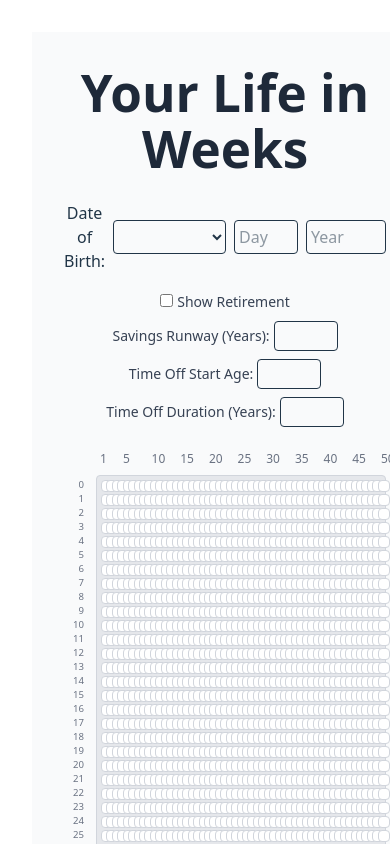
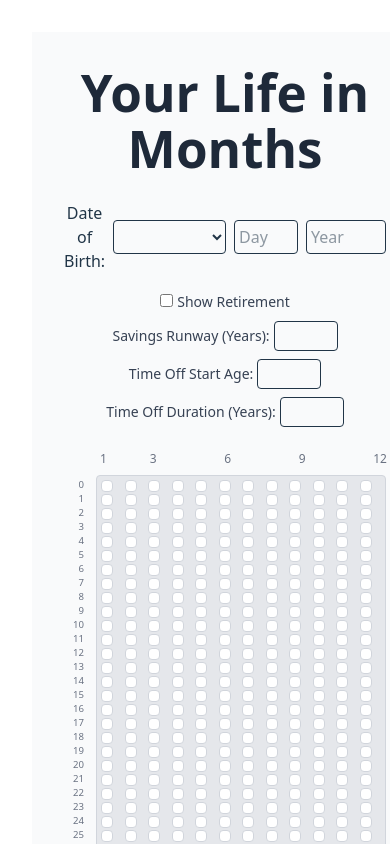
Before and after one commit to fstrauf/life-calendar, a Vue app: page / in a window 390 px wide. Shown: the top 844 px of the page. Built offline with nearby package versions, Linux system fonts and the light colour scheme.

Commit message:
fixed and mobile

```diff
--- a/src/components/LifeGrid.vue
+++ b/src/components/LifeGrid.vue
@@ -1,11 +1,11 @@
 <template>
   <div class="relative pt-6">
-    <!-- X-Axis Markers (Week) -->
+    <!-- X-Axis Markers -->
     <div class="absolute top-0 left-8 right-0 flex text-xs text-gray-500"
          :style="{ width: `calc(100% - ${axisOffset}px)` }">
-      <span v-for="week in weekMarkers" :key="`week-${week}`" class="absolute text-center"
-            :style="{ left: `calc(${(week - 1) / weeksPerYear * 100}% + ${markerOffsetX}px)` }">
-        {{ week }}
+      <span v-for="marker in xAxisMarkers" :key="`marker-${marker}`" class="absolute text-center"
+            :style="{ left: `calc(${(marker - 1) / itemsPerYear * 100}% + ${markerOffsetX}px)` }">
+        {{ marker }}
       </span>
     </div>
 
@@ -21,13 +21,13 @@
       </div>
 
       <!-- Grid -->
-      <div class="grid grid-cols-52 gap-0.5 border border-gray-300 rounded bg-gray-200 p-1 flex-grow">
+      <div class="grid gap-0.5 border border-gray-300 rounded bg-gray-200 p-1 flex-grow" :class="gridColsClass">
         <div
-          v-for="weekIndex in totalWeeks"
-          :key="weekIndex"
+          v-for="itemIndex in totalItems"
+          :key="itemIndex"
           class="w-3 h-3 border border-gray-300 rounded-sm"
-          :class="getWeekClass(weekIndex)"
-          :title="`Year ${Math.floor((weekIndex - 1) / weeksPerYear)}, Week ${((weekIndex - 1) % weeksPerYear) + 1}`"
+          :class="getItemClass(itemIndex)"
+          :title="getItemTitle(itemIndex)"
         >
         </div>
       </div>
@@ -38,6 +38,8 @@
 
 <script setup lang="ts">
 import { computed } from 'vue';
+import type { PropType } from 'vue';
+import type { DisplayMode } from '../types';
 
 // --- State Constants ---
 const STATE_FUTURE = 'future';
@@ -54,12 +56,21 @@ const props = defineProps<{
   runwayYears: number | null;
   timeOffStartAge: number | null;
   timeOffDurationYears: number | null;
+  displayMode: DisplayMode;
 }>();
 
 // --- Constants ---
 const years = 90;
-const weeksPerYear = 52;
-const totalWeeks = years * weeksPerYear;
+
+// --- Display Mode Dependent Calculations ---
+const itemsPerYear = computed(() => props.displayMode === 'weeks' ? 52 : 12);
+const totalItems = computed(() => years * itemsPerYear.value);
+const timeUnitName = computed(() => props.displayMode === 'weeks' ? 'Week' : 'Month');
+
+// --- Grid Styling ---
+const gridColsClass = computed(() => {
+  return props.displayMode === 'weeks' ? 'grid-cols-52' : 'grid-cols-12';
+});
 
 // --- Calculated Values for Labels ---
 const yearLabels = computed(() => Array.from({ length: years }, (_, i) => i));
@@ -68,162 +79,207 @@ const yearLabels = computed(() => Array.from({ length: years }, (_, i) => i));
 const axisOffset = 24;
 const markerOffsetX = 4;
 
-// --- Base Calculations ---
+// --- Base Calculations (using items) ---
 
-const elapsedWeeks = computed(() => {
+const elapsedItems = computed(() => {
   if (!props.dateOfBirth) return 0;
   const now = new Date();
   const dob = new Date(props.dateOfBirth);
   const diffTime = now.getTime() - dob.getTime();
   if (diffTime < 0) return 0;
-  const diffWeeks = Math.floor(diffTime / (1000 * 60 * 60 * 24 * 7));
-  return Math.min(diffWeeks, totalWeeks);
+
+  let diffItems: number;
+  if (props.displayMode === 'weeks') {
+    diffItems = Math.floor(diffTime / (1000 * 60 * 60 * 24 * 7));
+  } else { // months
+    // Approximate month calculation
+    const yearsDiff = now.getFullYear() - dob.getFullYear();
+    const monthsDiff = now.getMonth() - dob.getMonth();
+    diffItems = yearsDiff * 12 + monthsDiff;
+    // Adjust if the current day is before the birth day in the current month
+    if (now.getDate() < dob.getDate()) {
+       diffItems--;
+    }
+     diffItems = Math.max(0, diffItems); // Ensure non-negative
+  }
+
+  return Math.min(diffItems, totalItems.value);
 });
 
-const timeOffStartWeek = computed(() => {
+const timeOffStartItem = computed(() => {
   if (props.timeOffStartAge === null || props.timeOffStartAge < 0) return -1;
-  return props.timeOffStartAge * weeksPerYear + 1;
+  // Ensure calculation aligns with how elapsedItems is calculated for months
+  if (props.displayMode === 'months') {
+      // Start of the month corresponding to the start age
+      return props.timeOffStartAge * itemsPerYear.value;
+  }
+  // Weeks calculation (original + 1 indexed assumption seems off compared to elapsed)
+  // Let's make it 0-indexed for consistency with elapsed calculation
+  return props.timeOffStartAge * itemsPerYear.value;
+
 });
 
-const timeOffDurationWeeks = computed(() => {
+const timeOffDurationItems = computed(() => {
   if (props.timeOffDurationYears === null || props.timeOffDurationYears <= 0) return 0;
-  return props.timeOffDurationYears * weeksPerYear;
+  return props.timeOffDurationYears * itemsPerYear.value;
 });
 
-const timeOffEndWeek = computed(() => {
-  if (timeOffStartWeek.value === -1 || timeOffDurationWeeks.value === 0) return -1;
-  const endWeek = timeOffStartWeek.value + timeOffDurationWeeks.value - 1;
-  return Math.min(endWeek, totalWeeks);
+const timeOffEndItem = computed(() => {
+  // Becomes exclusive end index for easier looping and consistency
+  if (timeOffStartItem.value === -1 || timeOffDurationItems.value === 0) return -1;
+   // Use 0-based indexing consistently: startItem + durationItems
+  const endItem = timeOffStartItem.value + timeOffDurationItems.value;
+  return Math.min(endItem, totalItems.value); // Cap at total items
 });
 
-const runwayDurationWeeks = computed(() => {
+
+const runwayDurationItems = computed(() => {
     if (props.runwayYears === null || props.runwayYears <= 0) return 0;
-    return props.runwayYears * weeksPerYear;
+    return props.runwayYears * itemsPerYear.value;
 });
 
-// --- State Calculation for Each Week ---
+// --- State Calculation for Each Item ---
 
-const weekStates = computed(() => {
-  const states: string[] = new Array(totalWeeks + 1).fill(STATE_FUTURE);
+const itemStates = computed(() => {
+  const states: string[] = new Array(totalItems.value).fill(STATE_FUTURE); // Use 0-based index
 
   // --- Preliminary Calculations for Retirement Adjustment ---
-  const elapWeeks = elapsedWeeks.value;
-  const toStartWeek = timeOffStartWeek.value;
-  const toEndWeek = timeOffEndWeek.value;
-  const toDurationWeeksVal = timeOffDurationWeeks.value;
-  const runDurationWeeksVal = runwayDurationWeeks.value;
+  const elapItems = elapsedItems.value; // 0-based index of first future item
+  const toStartItem = timeOffStartItem.value; // 0-based index
+  const toEndItem = timeOffEndItem.value; // 0-based exclusive end index
+  const toDurationItemsVal = timeOffDurationItems.value;
+  const runDurationItemsVal = runwayDurationItems.value;
 
-  // 1. Initial retirement boundary based purely on prop
-  const initialRetireStartWeek = props.showRetirement && props.retirementAge > 0 && props.retirementAge <= years
-                                 ? (props.retirementAge * weeksPerYear + 1)
-                                 : (totalWeeks + 2); // Effectively disabled
+  // 1. Initial retirement boundary (0-based index)
+  const initialRetireStartItem = props.showRetirement && props.retirementAge > 0 && props.retirementAge <= years
+                                 ? (props.retirementAge * itemsPerYear.value)
+                                 : totalItems.value; // Effectively disabled if retirement not shown or invalid
 
-  // 2. Calculate the weeks that *would* be runway if no time off existed
-  const potentialRunwayWeeks = new Set<number>();
-  let runwayWeeksCount = 0;
-  if (runDurationWeeksVal > 0) {
-      for (let i = elapWeeks + 1; i < initialRetireStartWeek; i++) {
-          if (runwayWeeksCount >= runDurationWeeksVal) break;
-          if (i <= totalWeeks) {
-              potentialRunwayWeeks.add(i);
-              runwayWeeksCount++;
+  // 2. Calculate potential runway items (using 0-based index)
+  const potentialRunwayItems = new Set<number>();
+  let runwayItemsCount = 0;
+  if (runDurationItemsVal > 0) {
+      // Start from the first non-elapsed item
+      for (let i = elapItems; i < initialRetireStartItem; i++) {
+          if (runwayItemsCount >= runDurationItemsVal) break;
+          if (i < totalItems.value) { // Ensure within bounds
+              potentialRunwayItems.add(i);
+              runwayItemsCount++;
           }
       }
   }
 
-  // 3. Calculate overlap: how many Time Off weeks fall into the potential Runway period
-  let overlapWeeks = 0;
-  if (toStartWeek !== -1 && toDurationWeeksVal > 0) {
-      for (let i = toStartWeek; i <= toEndWeek; i++) {
-          // Ensure the week is actually within grid bounds and after elapsed time
-          if (i > elapWeeks && i <= totalWeeks && potentialRunwayWeeks.has(i)) {
-              overlapWeeks++;
+  // 3. Calculate overlap (0-based indices)
+  let overlapItems = 0;
+  if (toStartItem !== -1 && toDurationItemsVal > 0) {
+       // Iterate from start (inclusive) up to end (exclusive)
+      for (let i = toStartItem; i < toEndItem; i++) {
+          // Check if the item is within grid bounds, *after* elapsed time, and is a potential runway item
+          if (i >= elapItems && i < totalItems.value && potentialRunwayItems.has(i)) {
+              overlapItems++;
           }
       }
   }
 
-  // 4. Calculate shortfall and the effective retirement start week
-  const shortfallWeeks = Math.max(0, toDurationWeeksVal - overlapWeeks);
-  // Only delay if retirement is shown; cap at grid end
-  const effectiveRetirementStartWeek = props.showRetirement
-                                       ? Math.min(initialRetireStartWeek + shortfallWeeks, totalWeeks + 1)
-                                       : (totalWeeks + 2);
 
-  // --- Actual State Painting (Using Effective Retirement Boundary) ---
+  // 4. Calculate shortfall and effective retirement start item (0-based index)
+  const shortfallItems = Math.max(0, toDurationItemsVal - overlapItems);
+  const effectiveRetirementStartItem = props.showRetirement
+                                       ? Math.min(initialRetireStartItem + shortfallItems, totalItems.value)
+                                       : totalItems.value; // Disabled if not shown
 
+  // --- Actual State Painting (Using 0-based index) ---
   // Order: Elapsed -> Retirement -> Runway -> TimeOff
 
   // 1. Mark Elapsed (Highest priority for past)
-  for (let i = 1; i <= elapWeeks; i++) {
-     if (i <= totalWeeks) states[i] = STATE_ELAPSED;
+  // Items from 0 up to (but not including) elapItems are elapsed
+  for (let i = 0; i < elapItems; i++) {
+     if (i < totalItems.value) states[i] = STATE_ELAPSED;
   }
 
-  // 2. Mark Retirement (using *effective* start week)
+  // 2. Mark Retirement (using *effective* start item, 0-based)
   if (props.showRetirement) {
-      for (let i = effectiveRetirementStartWeek; i <= totalWeeks; i++) {
+      // Start from the effective retirement item up to the end
+      for (let i = effectiveRetirementStartItem; i < totalItems.value; i++) {
         // Only overwrite future state
         if (states[i] === STATE_FUTURE) states[i] = STATE_RETIREMENT;
       }
   }
 
+
   // 3. Mark Runway (fills gap between elapsed and *effective* retirement, up to duration)
-  let runwayWeeksPainted = 0;
-  if (runDurationWeeksVal > 0) {
-      // Iterate only up to the potentially delayed retirement start
-      for (let i = elapWeeks + 1; i < effectiveRetirementStartWeek; i++) {
-          if (runwayWeeksPainted >= runDurationWeeksVal) break;
-          // Only paint if it's currently Future (respects effective retirement boundary)
-          if (i <= totalWeeks && states[i] === STATE_FUTURE) {
+  let runwayItemsPainted = 0;
+  if (runDurationItemsVal > 0) {
+      // Iterate from the first non-elapsed item up to the effective retirement start
+      for (let i = elapItems; i < effectiveRetirementStartItem; i++) {
+          if (runwayItemsPainted >= runDurationItemsVal) break;
+          // Only paint if it's currently Future
+          if (i < totalItems.value && states[i] === STATE_FUTURE) {
               states[i] = STATE_RUNWAY;
-              runwayWeeksPainted++;
+              runwayItemsPainted++;
           }
       }
   }
 
+
   // 4. Mark Time Off (Overwrite Future OR Runway in its specific period)
-  if (toStartWeek !== -1) {
-    for (let i = toStartWeek; i <= toEndWeek; i++) {
+  if (toStartItem !== -1) {
+    // Iterate from start (inclusive) up to end (exclusive)
+    for (let i = toStartItem; i < toEndItem; i++) {
       // Allow time off to overwrite future/runway, but not retirement or elapsed
-      if (i > 0 && i <= totalWeeks && states[i] !== STATE_ELAPSED && states[i] !== STATE_RETIREMENT) {
+      if (i >= 0 && i < totalItems.value && states[i] !== STATE_ELAPSED && states[i] !== STATE_RETIREMENT) {
           states[i] = STATE_TIME_OFF;
       }
     }
   }
 
-  return states;
+
+  return states; // Array of states for indices 0 to totalItems-1
 });
 
 // --- Styling Function ---
 
-const getWeekClass = (weekIndex: number): string => {
-  const state = weekStates.value[weekIndex] || STATE_FUTURE;
+const getItemClass = (itemIndex: number): string => {
+  // Adjust index for 0-based array access
+  const state = itemStates.value[itemIndex - 1] || STATE_FUTURE;
   switch (state) {
     case STATE_ELAPSED:
       return 'bg-blue-800';
     case STATE_TIME_OFF:
-      return 'bg-green-400';
+      return 'bg-green-400'; // Keep retirement and time off same color for now
     case STATE_RUNWAY:
       return 'bg-blue-400';
     case STATE_RETIREMENT:
-      return 'bg-green-400';
+      return 'bg-green-400'; // Keep retirement and time off same color for now
     case STATE_FUTURE:
     default:
       return 'bg-white';
   }
 };
 
-// --- Axis Markers --- (Only Week markers needed now)
-const weekMarkers = computed(() => {
-  return [1, 5, 10, 15, 20, 25, 30, 35, 40, 45, 50];
+// --- Tooltip Function ---
+const getItemTitle = (itemIndex: number): string => {
+  const year = Math.floor((itemIndex - 1) / itemsPerYear.value);
+  const itemNumberInYear = ((itemIndex - 1) % itemsPerYear.value) + 1;
+  return `Year ${year}, ${timeUnitName.value} ${itemNumberInYear}`;
+};
+
+
+// --- Axis Markers ---
+const xAxisMarkers = computed(() => {
+  if (props.displayMode === 'weeks') {
+    // Show markers for weeks 1, 5, 10, etc.
+    return [1, 5, 10, 15, 20, 25, 30, 35, 40, 45, 50];
+  } else { // months
+    // Show markers for months 1, 3, 6, 9, 12
+    return [1, 3, 6, 9, 12];
+  }
 });
 
 </script>
 
 <style scoped>
-.grid {
-  grid-template-columns: repeat(52, minmax(0, 1fr));
-}
-
+/* Keep grid-cols-* definition in JS via :class binding */
 .grid > div {
   transition: background-color 0.1s ease-in-out;
 }
--- /dev/null
+++ b/src/types.ts
@@ -0,0 +1 @@
+export type DisplayMode = 'weeks' | 'months';
```
Also changed, not shown: src/App.vue (+31 -6 lines), tsconfig.json (added, +24 -0 lines), tsconfig.node.json (added, +9 -0 lines).
